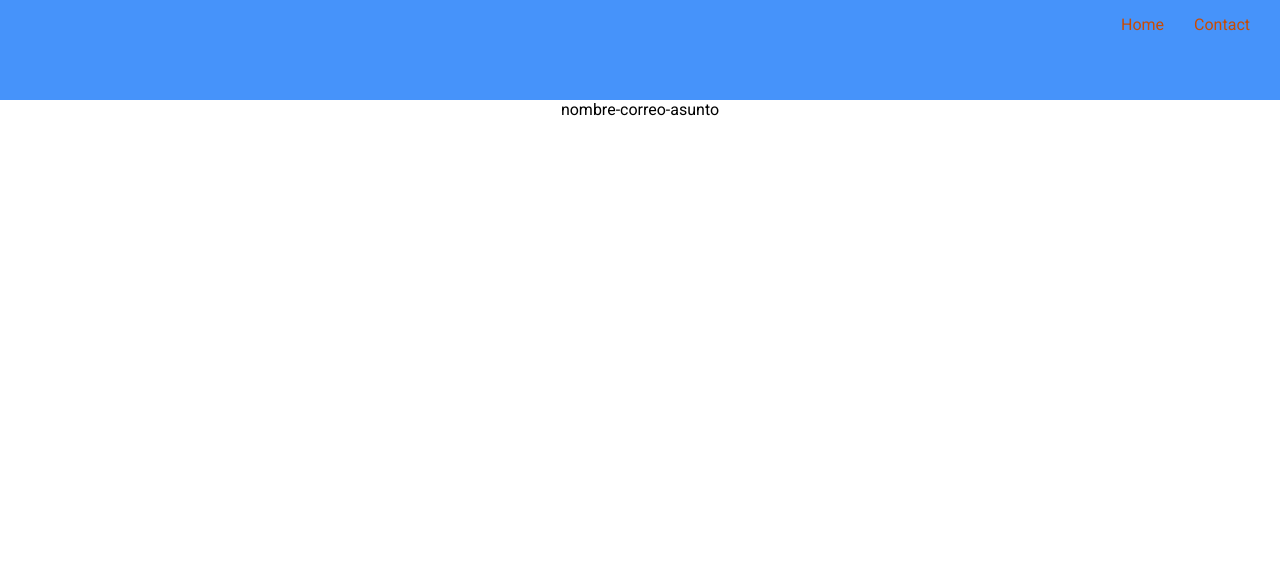
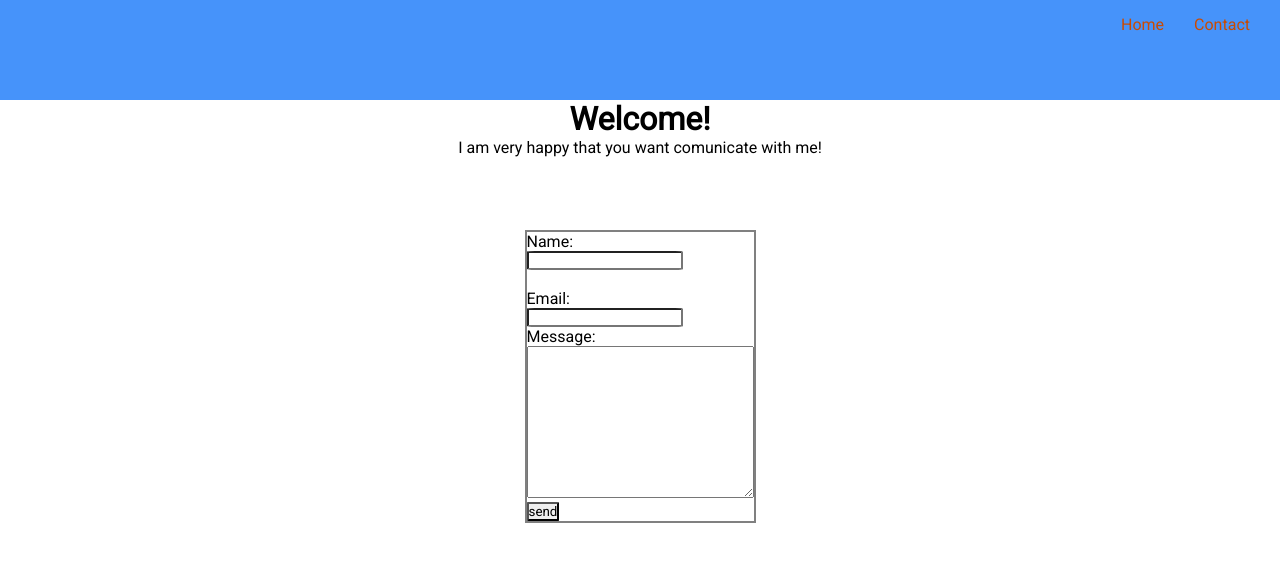
Before and after one commit to DayanaB01/portafolio, a Vue app: page /ComponentForm in a window 1280 px wide. Shown: the top 562 px of the page. Built offline with nearby package versions, Linux system fonts and the light colour scheme.

Commit message:
Create form structure

```diff
--- /dev/null
+++ b/src/assets/d_components/_componentForm.scss
@@ -0,0 +1,21 @@
+.forms{
+    height: 400px;
+    display: flex;
+    justify-content: center;
+    align-items: center;
+    flex-direction: column;
+}
+form{
+    display: flex;
+    flex-wrap: wrap;
+    align-items: flex-start;
+    flex-direction: column;
+    border: 2px gray solid;
+
+}
+form label{
+    text-align: start;
+}
+form input{
+    border-radius: 5%;
+}
--- a/src/assets/general.scss
+++ b/src/assets/general.scss
@@ -3,3 +3,4 @@
 @import "@/assets/b_elements/_color-html.scss";
 @import "@/assets/c_object/_class.scss";
 @import "@/assets/d_components/_componentNav.scss";
+@import "@/assets/d_components/_componentForm.scss";
--- a/src/components/a-atom/ComponentForm.vue
+++ b/src/components/a-atom/ComponentForm.vue
@@ -1,7 +1,19 @@
 <template>
-    <form action="">
-        nombre-correo-asunto
-    </form>
+    <h1>Welcome!</h1>
+    <p>I am very happy that you want comunicate with me!</p><br>
+    <div class="forms">
+      <form action="" method="post">
+        <p>Name:</p>
+          <input type="text" name="name" class="form-control"><br>
+        <p>Email:</p>
+          <input type="text" name="email" class="form-control">
+        <label for="case">Message: <br>
+          <textarea name="textarea" id="" cols="30" rows="10">
+          </textarea>
+        </label>
+        <input type="submit" title="Send" value="send">
+      </form>
+    </div>
 </template>
 
 <script lang="ts">
```
